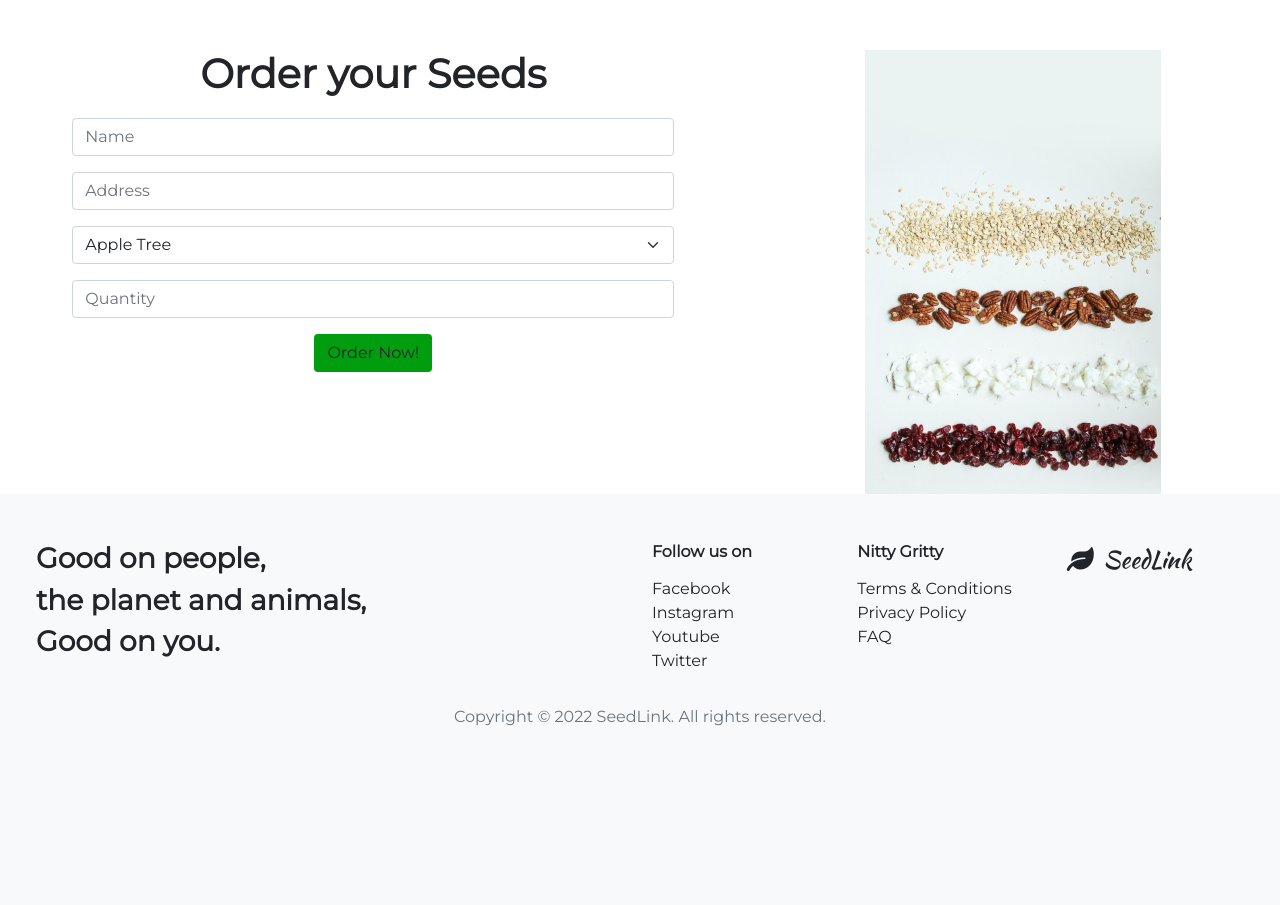
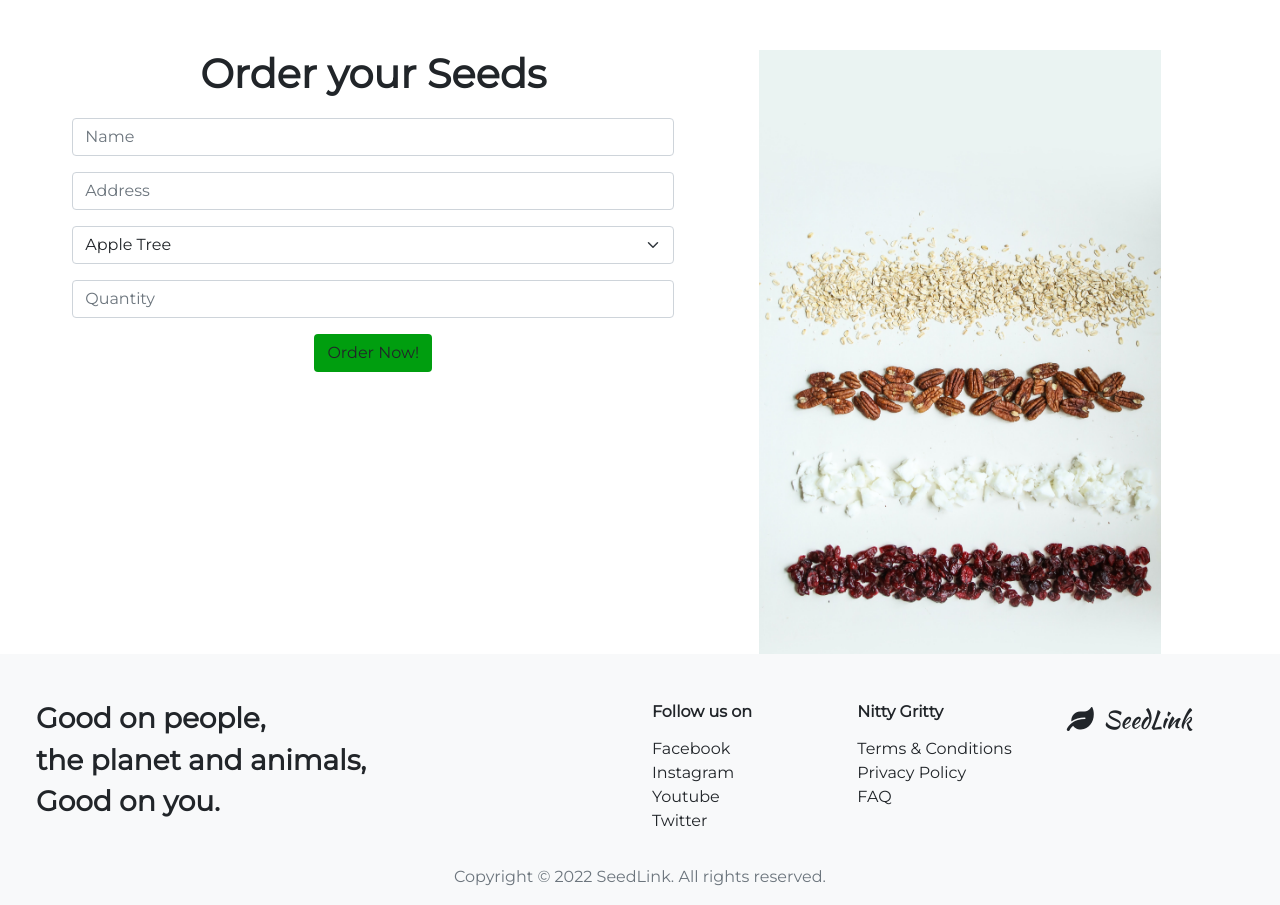
Before and after one commit to tindyc/seedlink, a Flask app: page /order_seeds in a window 1280 px wide. Shown: the part 98-1003 px from the top of the page. Before the commit the page ends 824 px from the top, so only its background shows below. Run offline with Flask 2, Linux system fonts and the light colour scheme; data that the repository does not hold is empty; some libraries are stand-ins or nearby versions.

Commit message:
Restyled Image on donations, order seeds, sign up and sign in page

```diff
--- a/templates/add_donation.html
+++ b/templates/add_donation.html
@@ -48,7 +48,7 @@
                 </div>
             </form>
         </div>
-        <div class="col-3 sign-up d-none d-md-block offset-1">
+        <div class="col-4 sign-up d-none d-md-block ">
             <img src="../static/images/donations.jpg" alt="Please give donations">
         </div>
     </div>
--- a/templates/login.html
+++ b/templates/login.html
@@ -47,7 +47,7 @@
                 </div>
             </div>
         </div>
-        <div class="col-3 sign-in d-none d-md-block offset-1">
+        <div class="col-4 sign-in d-none d-md-block">
             <img src="../static/images/signin.jpg" alt="vegetables on a table">
         </div>
     </div>
--- a/templates/order_seeds.html
+++ b/templates/order_seeds.html
@@ -42,7 +42,7 @@
                 </div>
             </form>
         </div>
-        <div class="col-3 sign-up d-none d-md-block offset-1">
+        <div class="col-4 sign-up d-none d-md-block">
             <img src="../static/images/seeds.jpg" alt="assorted seeds on display">
         </div>
     </div>
--- a/templates/register.html
+++ b/templates/register.html
@@ -56,7 +56,7 @@
                     </form>
                 </div>
             </div>
-            <div class="col-3 sign-up d-none d-md-block offset-1">
+            <div class="col-4 sign-up d-none d-md-block">
                 <img src="../static/images/pexels-cottonbro-4503265.jpg" alt="tomato seedling">
             </div>
         </div>
```
